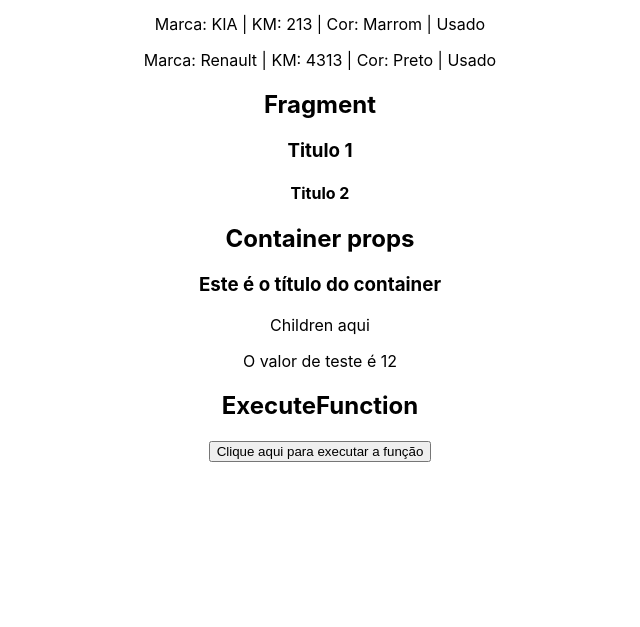
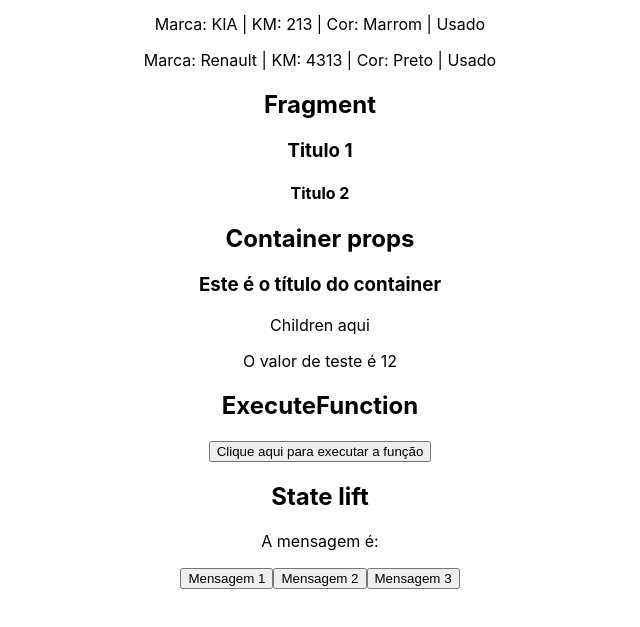
Before and after one commit to PatricPauluk/my_study, a React (Create React App) app in the folder reactjs/React.js Udemy Course/3_AVANCANDO_EM_REACT/secao-3/: page / in a window 1280 px wide. Shown: the part 1106-1733 px from the top of the page, without its empty margins (320-960 px from the left). Built offline with nearby package versions, Linux system fonts and the light colour scheme.

Commit message:
state lift

```diff
--- a/reactjs/React.js Udemy Course/3_AVANCANDO_EM_REACT/secao-3/src/App.js
+++ b/reactjs/React.js Udemy Course/3_AVANCANDO_EM_REACT/secao-3/src/App.js
@@ -12,6 +12,8 @@ import ShowUserName from './components/ShowUserName';
 import Fragment from './components/Fragment';
 import Container from './components/Container';
 import ExecuteFunction from './components/ExecuteFunction';
+import Message from './components/Message';
+import ChangeMessageState from './components/ChangeMessageState';
 
 
 function App() {
@@ -31,6 +33,13 @@ function App() {
   function showMessage() {
     alert("Oi, sou uma função no props!")
   }
+
+  // Hook de useState para usar em State lift
+  const [message, setMessage] = useState("");
+  const handleMessage = (msg) => {
+    setMessage(msg)
+  }
+
 
   return (
     <div className="App">
@@ -85,6 +94,10 @@ function App() {
 
       {/* Funções no props */}
       <ExecuteFunction myFunction={showMessage} />
+
+      {/* State lift, quando um valor é elevado do componente filho para o componente pai */}
+      <Message msg={message} />
+      <ChangeMessageState handleMessage={handleMessage} />
     </div>
   );
 }
--- /dev/null
+++ b/reactjs/React.js Udemy Course/3_AVANCANDO_EM_REACT/secao-3/src/components/ChangeMessageState.js
@@ -0,0 +1,15 @@
+// Basicamente, recebe uma função em App.js, e os botões alteram a mensagem em outro componente
+
+const ChangeMessageState = ({ handleMessage }) => {
+  const msg = ["Mensagem 1", "Mensagem 2", "Mensagem 3"];
+
+  return (
+    <div>
+      <button onClick={() => handleMessage(msg[0])}>{msg[0]}</button>
+      <button onClick={() => handleMessage(msg[1])}>{msg[1]}</button>
+      <button onClick={() => handleMessage(msg[2])}>{msg[2]}</button>
+    </div>
+  )
+}
+
+export default ChangeMessageState;
--- /dev/null
+++ b/reactjs/React.js Udemy Course/3_AVANCANDO_EM_REACT/secao-3/src/components/Message.js
@@ -0,0 +1,10 @@
+const Message = ({ msg }) => {
+  return (
+    <div>
+      <h2>State lift</h2>
+      <p>A mensagem é: {msg}</p>
+    </div>
+  )
+}
+
+export default Message;
```
